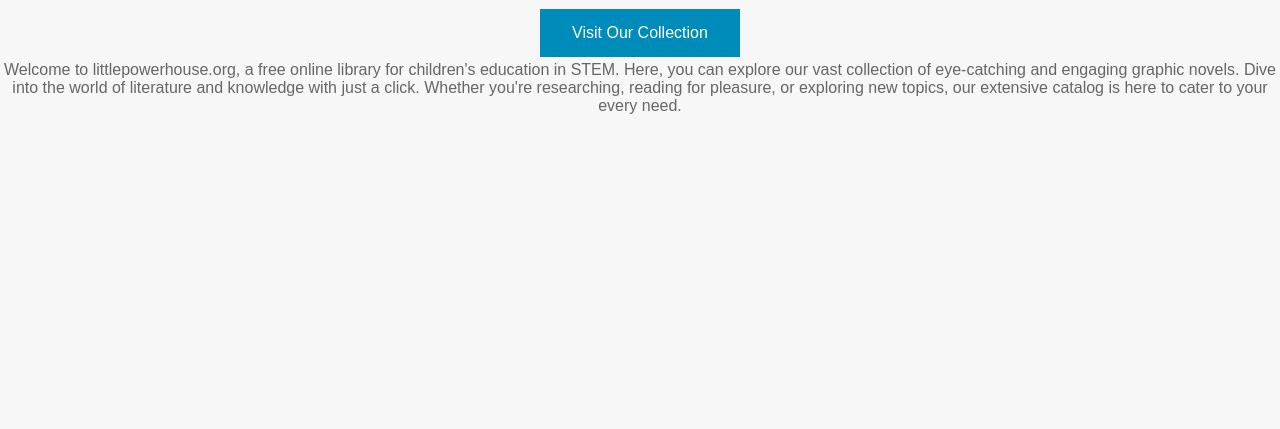
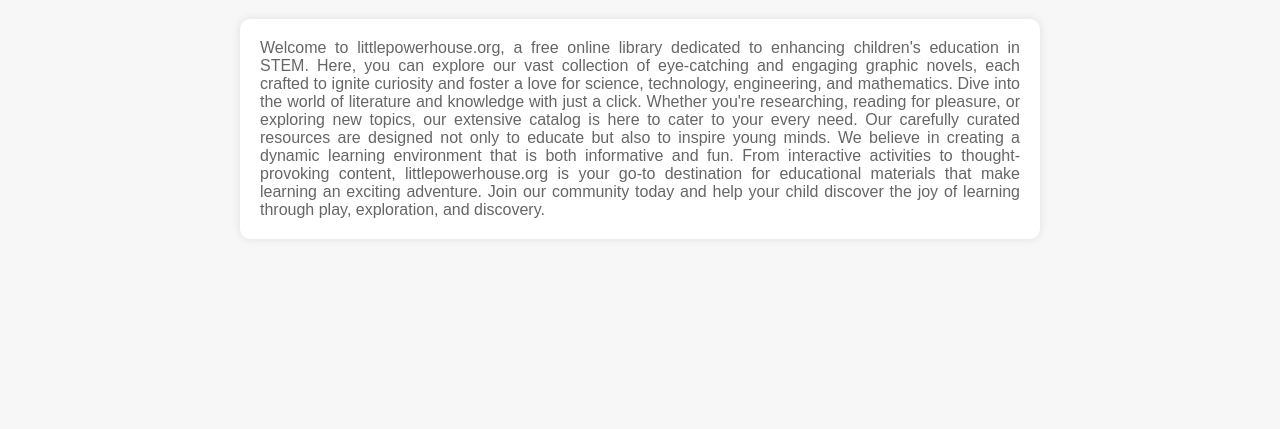
Before and after one commit to yzycsn/littlepowerhouse, a plain HTML site: page index.html in a window 1280 px wide. Shown: the part 371-800 px from the top of the page. Drawn offline with Linux system fonts and the light colour scheme.

Commit message:
Update index.html

```diff
--- a/index.html
+++ b/index.html
@@ -11,21 +11,22 @@
             font-family: Arial, sans-serif;
             margin: 0;
             padding: 0;
+            background-color: #f7f7f7;
             display: flex;
             flex-direction: column;
-            align-items: center;
             justify-content: center;
-            height: 100vh;
-            background-color: #f7f7f7;
+            min-height: 100vh;
         }
         .container {
+            width: 80%;
+            margin: auto;
             text-align: center;
+            padding: 20px;
+            max-width: 800px;
         }
         h1 {
             color: #333;
-        }
-        p {
-            color: #666;
+            margin-bottom: 20px;
         }
         .button {
             background-color: #008CBA;
@@ -36,8 +37,17 @@
             text-decoration: none;
             display: inline-block;
             font-size: 16px;
-            margin: 4px 2px;
+            margin: 20px 2px;
             cursor: pointer;
+        }
+        .description {
+            text-align: justify;
+            color: #666;
+            margin-top: 50px; /* Adjust this value to move the text box lower */
+            padding: 20px;
+            background-color: #fff;
+            box-shadow: 0 0 10px rgba(0, 0, 0, 0.1);
+            border-radius: 10px;
         }
     </style>
 </head>
@@ -45,11 +55,9 @@
     <div class="container">
         <h1>Welcome to Our Online Library</h1>
         <a href="redirectToSection" class="button">Visit Our Collection</a>
-        <section>
-            <p>Welcome to littlepowerhouse.org, a free online library for children's education in STEM. Here, you can explore our vast collection of eye-catching and engaging graphic novels.
-            Dive into the world of literature and knowledge with just a click. Whether you're researching, reading for pleasure, or exploring new topics, our extensive catalog is here to cater to your every need.</p>
-        </section>
+        <div class="description">
+            <p>Welcome to littlepowerhouse.org, a free online library dedicated to enhancing children's education in STEM. Here, you can explore our vast collection of eye-catching and engaging graphic novels, each crafted to ignite curiosity and foster a love for science, technology, engineering, and mathematics. Dive into the world of literature and knowledge with just a click. Whether you're researching, reading for pleasure, or exploring new topics, our extensive catalog is here to cater to your every need. Our carefully curated resources are designed not only to educate but also to inspire young minds. We believe in creating a dynamic learning environment that is both informative and fun. From interactive activities to thought-provoking content, littlepowerhouse.org is your go-to destination for educational materials that make learning an exciting adventure. Join our community today and help your child discover the joy of learning through play, exploration, and discovery.</p>
+        </div>
     </div>
-    <script src = "script.js"></script>
 </body>
 </html>
```
